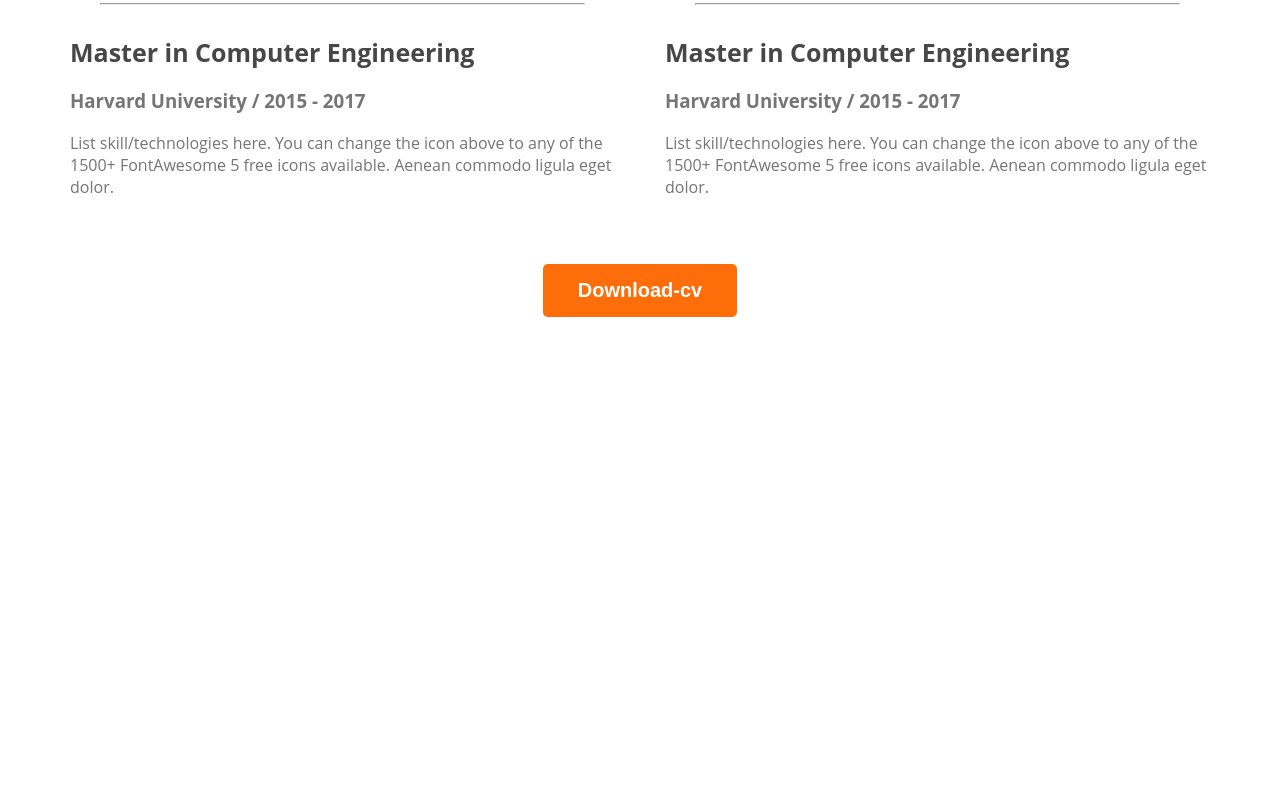
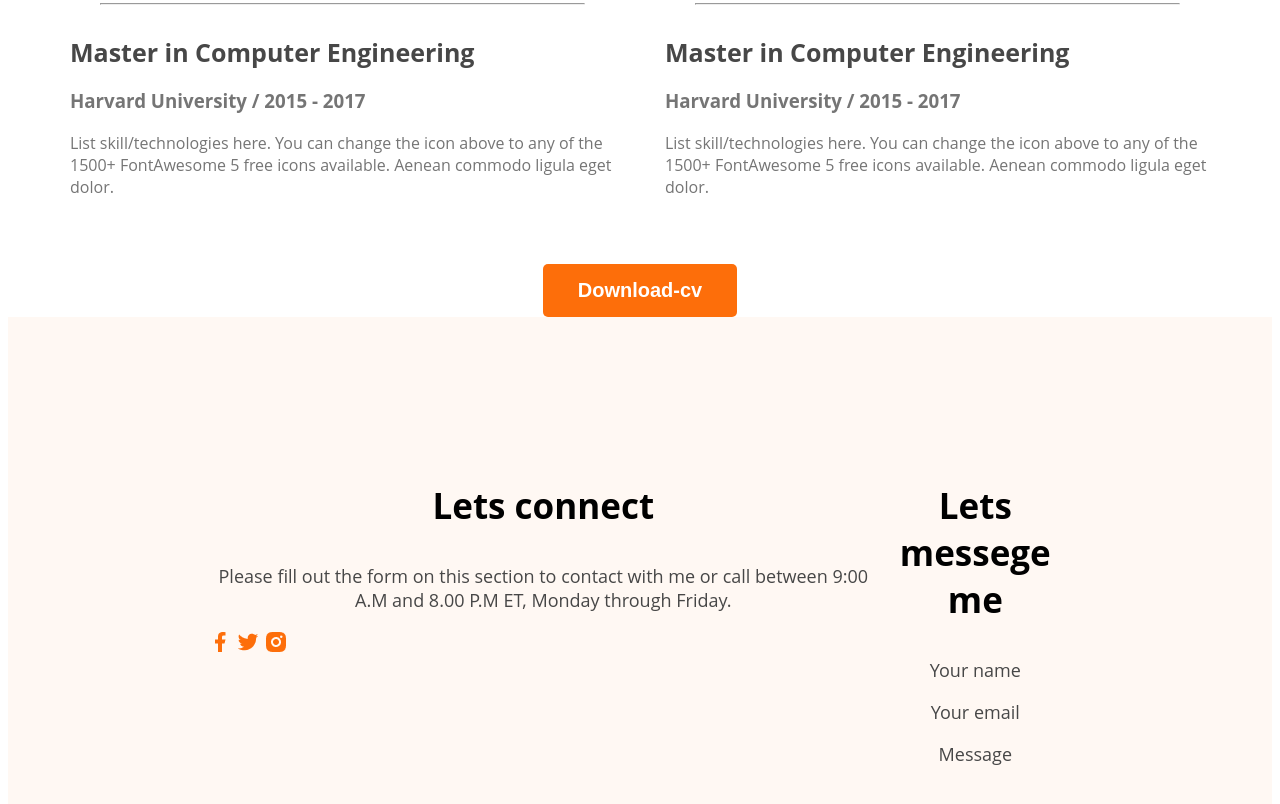
Before and after one commit to Imran775-CT/web-developer-portfolio, a plain HTML site: page index.html in a window 1280 px wide. Shown: the part 3052-3856 px from the top of the page. Before the commit the page ends 3377 px from the top, so only its background shows below. Drawn offline with Linux system fonts and the light colour scheme.

Commit message:
added footer features

```diff
--- a/index.html
+++ b/index.html
@@ -203,6 +203,25 @@
         </div>
       </section>
     </main>
-    <footer></footer>
+    <footer>
+      <div class="footer-coloumn">
+        <h3 class="section-title">Lets connect</h3>
+        <p class="section-description">
+          Please fill out the form on this section to contact with me or call
+          between 9:00 A.M and 8.00 P.M ET, Monday through Friday.
+        </p>
+        <div class="social-links">
+          <a href=""><img src="images/icons/facebook.png" alt="" /></a>
+          <a href=""><img src="images/icons/twitter.png" alt="" /></a>
+          <a href=""><img src="images/icons/insta.png" alt="" /></a>
+        </div>
+      </div>
+      <div class="footer-coloumn">
+        <h3 class="section-title">Lets messege me</h3>
+        <p class="section-description">Your name</p>
+        <p class="section-description">Your email</p>
+        <p class="section-description">Message</p>
+      </div>
+    </footer>
   </body>
 </html>
--- a/styles/portfolio.css
+++ b/styles/portfolio.css
@@ -150,3 +150,9 @@ main section {
   text-align: center;
   margin-top: 50px;
 }
+/* footer style */
+footer {
+  display: flex;
+  background: #fff8f3;
+  padding: 130px 200px;
+}
```
